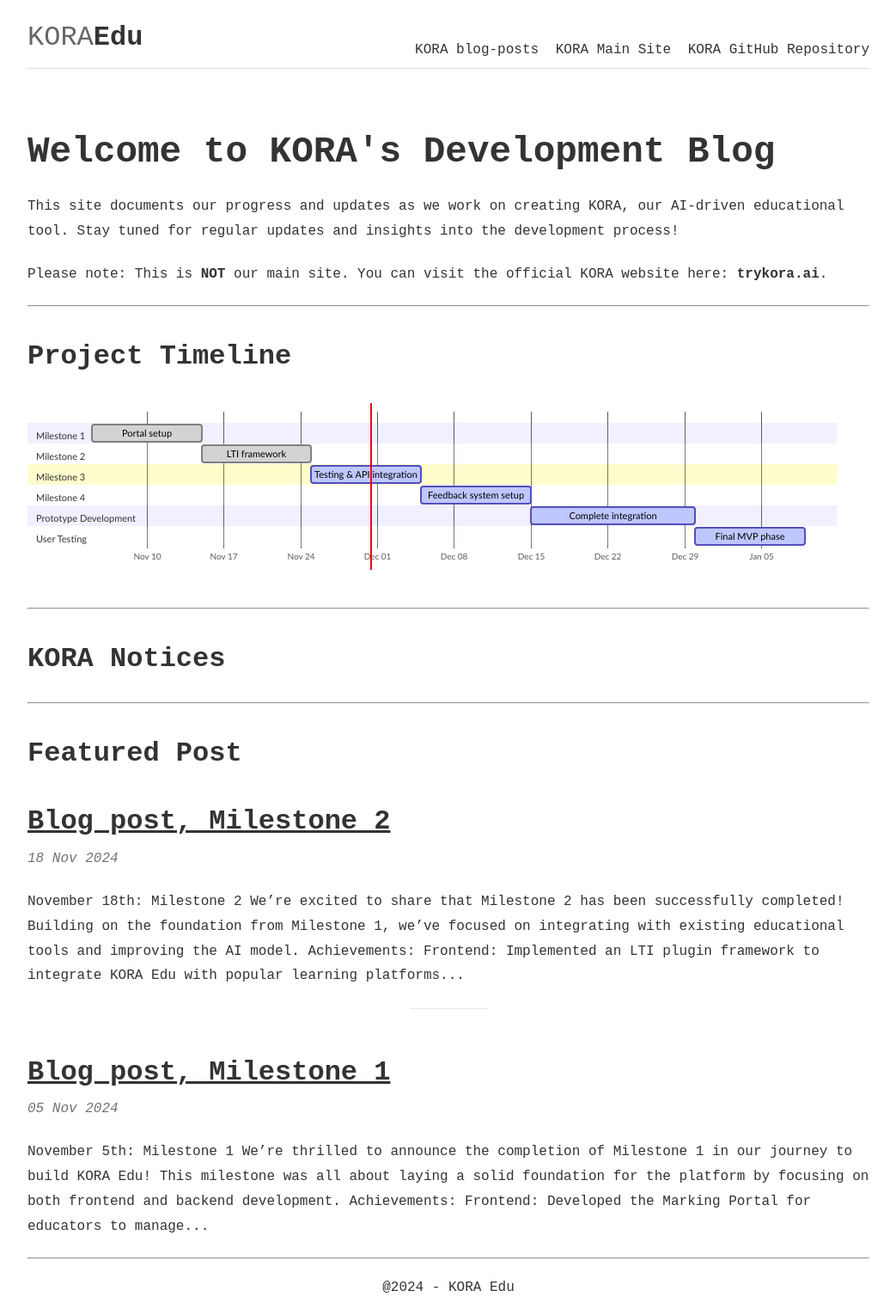
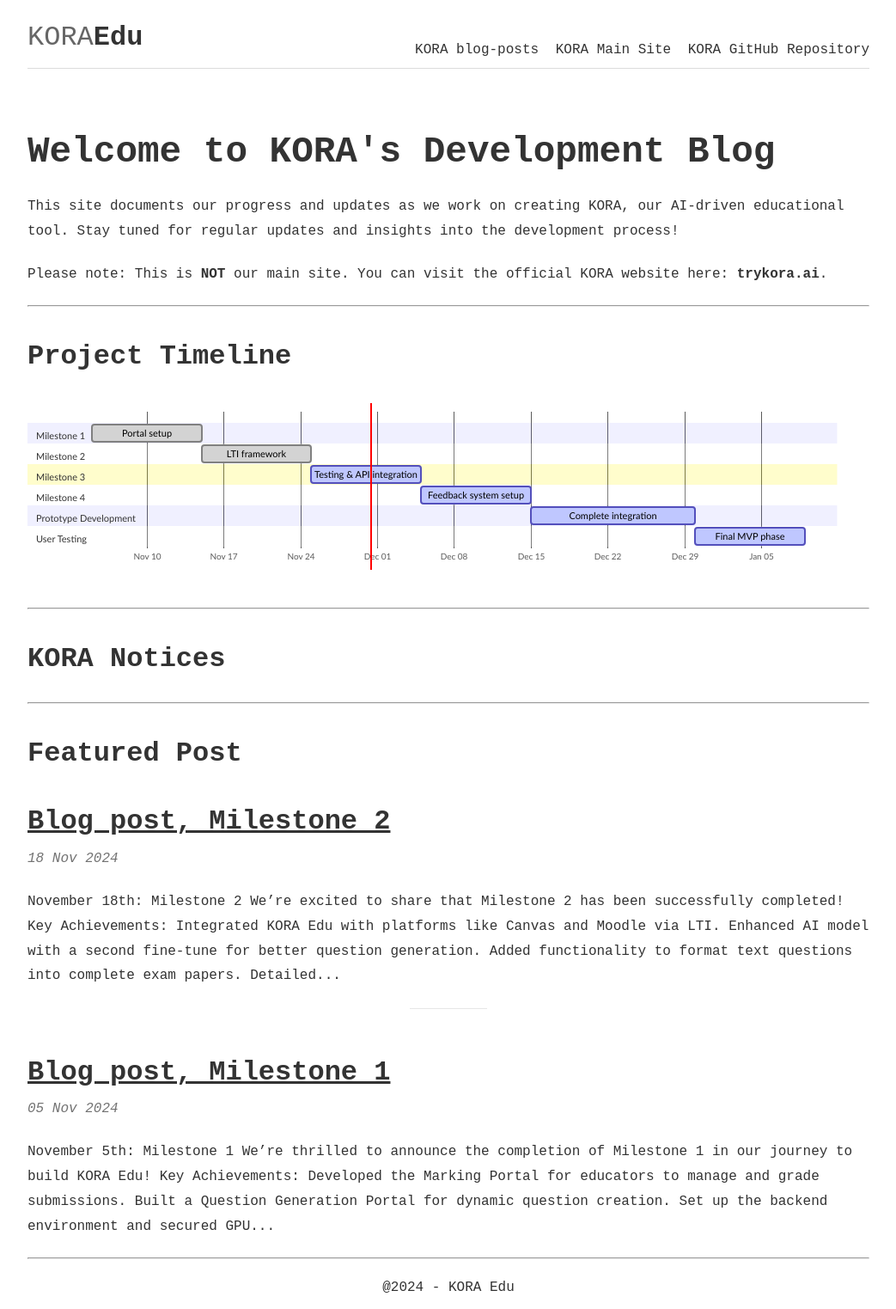
Before and after one commit to kora-edu/kora-edu.github.io, a Jekyll site: the page built from index.html, in a window 1280 px wide. Shown: the whole page at 86% size, without its empty margins (118-1161 px from the left). Built offline with Jekyll 4.4.1, drawn with Linux system fonts in a browser that asks for light colours; the list of posts is cut into pages by our own code.

Commit message:
template

```diff
--- a/_posts/2024-11-05-milestone-1.md
+++ b/_posts/2024-11-05-milestone-1.md
@@ -7,15 +7,26 @@
 
 # November 5th: Milestone 1
 
-We’re thrilled to announce the completion of **Milestone 1** in our journey to build KORA Edu! This milestone was all about laying a solid foundation for the platform by focusing on both frontend and backend development.
+We’re thrilled to announce the completion of **Milestone 1** in our journey to build KORA Edu!
 
-### Achievements:
-- **Frontend:**
-  - Developed the **Marking Portal** for educators to manage and grade student submissions efficiently.
-  - Built a **Question Generation Portal** to allow dynamic creation of tailored questions.
+---
 
-- **Backend:**
-  - Set up the core environment and secured GPU resources to enable AI model training.
-  - Completed the **first fine-tune** of our AI model, paving the way for better performance in generating questions.
+### Key Achievements:
+- Developed the **Marking Portal** for educators to manage and grade submissions.
+- Built a **Question Generation Portal** for dynamic question creation.
+- Set up the backend environment and secured GPU resources.
+- Completed the **first fine-tune** of our AI model for better performance.
 
-This is a major step forward as we build the tools to make education more efficient and accessible for everyone. Stay tuned for updates on Milestone 2 as we continue refining our platform!
+---
+
+### Detailed Achievements:
+
+#### **Frontend:**
+- Developed the **Marking Portal** to help educators manage and grade student submissions efficiently.
+- Built a **Question Generation Portal** to allow dynamic creation of tailored questions.
+
+#### **Backend:**
+- Set up the core environment and secured GPU resources to enable AI model training.
+- Completed the **first fine-tune** of our AI model, paving the way for better performance in generating questions.
+
+This is a major step forward as we build tools to make education more efficient and accessible for everyone. Stay tuned for updates on Milestone 2 as we continue refining our platform!
--- a/_posts/2024-11-18-milestone-2.md
+++ b/_posts/2024-11-18-milestone-2.md
@@ -7,14 +7,24 @@
 
 # November 18th: Milestone 2
 
-We’re excited to share that **Milestone 2** has been successfully completed! Building on the foundation from Milestone 1, we’ve focused on integrating with existing educational tools and improving the AI model.
+We’re excited to share that **Milestone 2** has been successfully completed!
 
-### Achievements:
-- **Frontend:**
-  - Implemented an **LTI plugin framework** to integrate KORA Edu with popular learning platforms like **Canvas** and **Moodle**.
+---
 
-- **Backend:**
-  - Completed a **second fine-tune** of our AI model, leveraging JBdata5 to enhance question recognition and generation capabilities.
-  - Developed functionality to convert text-based questions into formatted exam papers, making it easier for educators to use.
+### Key Achievements:
+- Integrated KORA Edu with platforms like **Canvas** and **Moodle** via LTI.
+- Enhanced AI model with a **second fine-tune** for better question generation.
+- Added functionality to format text questions into complete exam papers.
+
+---
+
+### Detailed Achievements:
+
+#### **Frontend:**
+- Implemented an **LTI plugin framework** to integrate KORA Edu with popular learning platforms like **Canvas** and **Moodle**.
+
+#### **Backend:**
+- Completed a **second fine-tune** of our AI model, leveraging JBdata5 to enhance question recognition and generation capabilities.
+- Developed functionality to convert text-based questions into formatted exam papers, making it easier for educators to use.
 
 With this milestone, we’re one step closer to providing an intuitive and powerful platform for educators and students alike. Keep an eye out for our next update as we tackle Milestone 3!
```
Also changed, not shown: _posts/announcements.md (added, +13 -0 lines).
